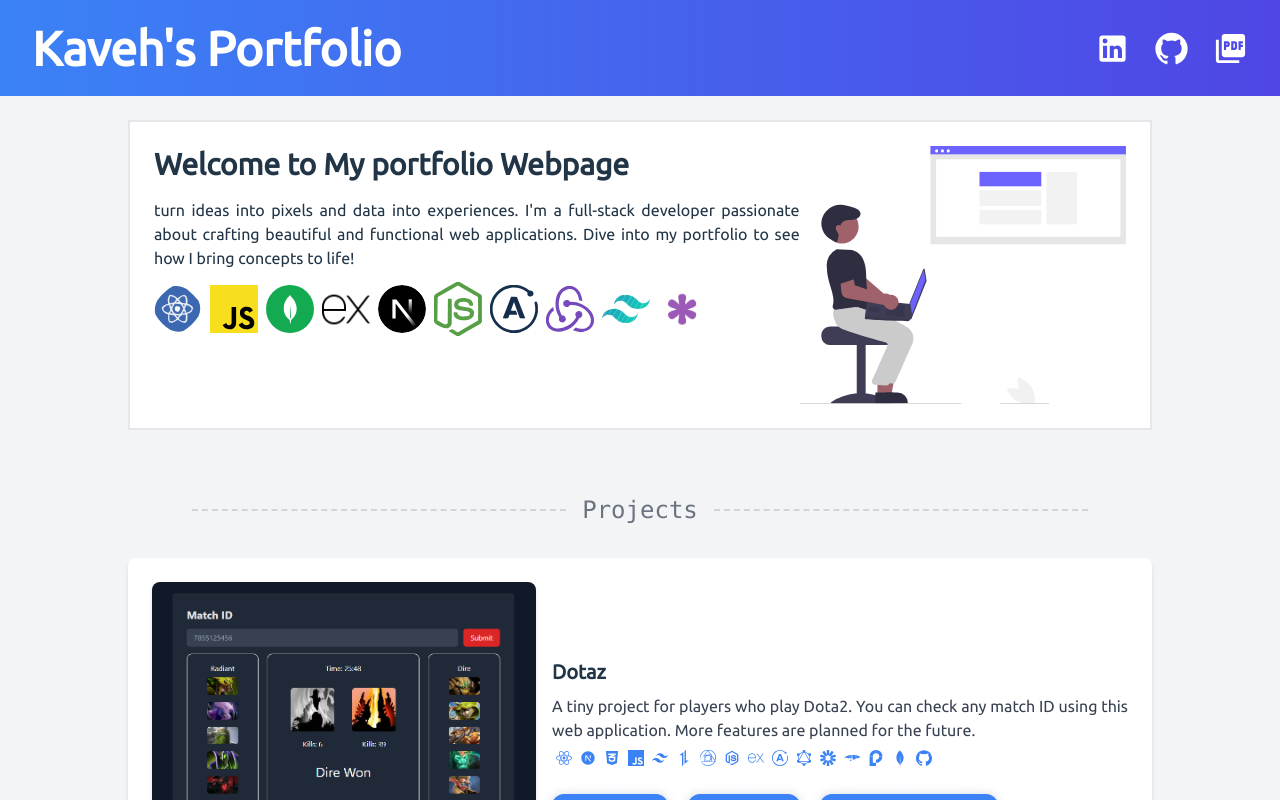
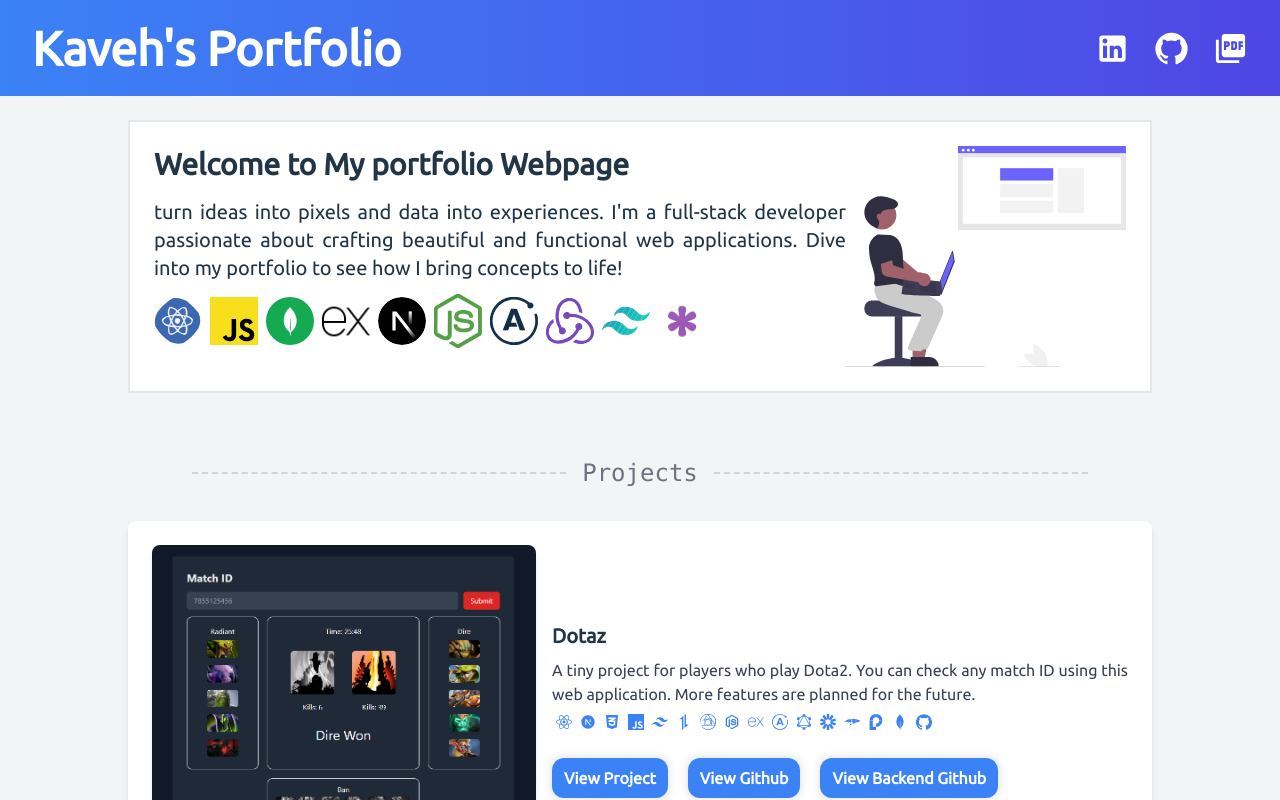
Before and after one commit to kaveh2k/portfolio, a React (Create React App) app: page / in a window 1280 px wide. Shown: the top 800 px of the page. Built offline with nearby package versions, Linux system fonts and the light colour scheme.

Commit message:
update intro

```diff
--- a/src/components/main/intro/Intro.jsx
+++ b/src/components/main/intro/Intro.jsx
@@ -17,13 +17,13 @@ import IntroIcon from "./introImg";
 const Intro = () => {
   return (
     <>
-      <div className="mb-8 border-2 md:w-full md:max-w-5xl text-justify bg-white p-6 flex flex-col md:flex-row">
+      <div className="mb-8 border-2 md:w-full md:max-w-5xl bg-white p-6 flex flex-col md:flex-row">
         <div className="">
           <div className="mb-3">
-            <h1 className="text-[26px] md:text-3xl  font-semibold mb-4">
+            <h1 className="text-[26px] md:text-3xl text-center md:text-left font-semibold mb-4">
               Welcome to My portfolio Webpage
             </h1>
-            <p className="text-base">
+            <p className="text-base md:text-xl text-justify ">
               turn ideas into pixels and data into experiences. I'm a full-stack
               developer passionate about crafting beautiful and functional web
               applications. Dive into my portfolio to see how I bring concepts
```
